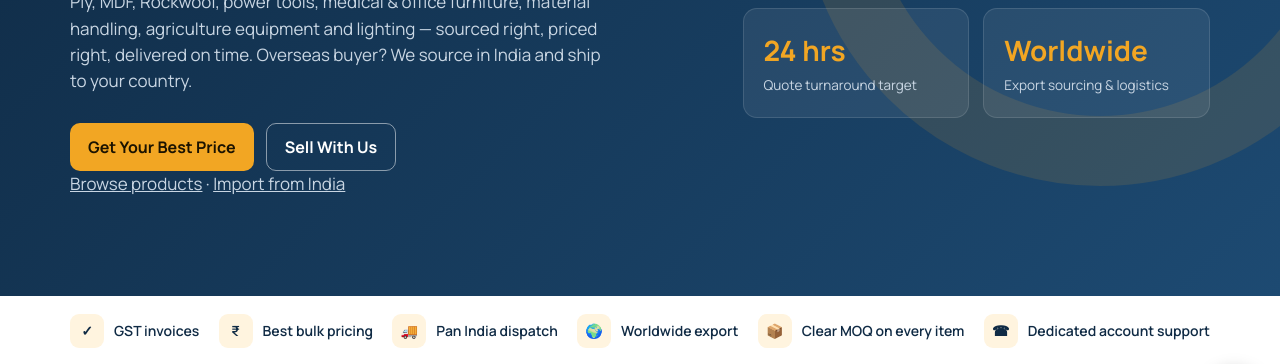
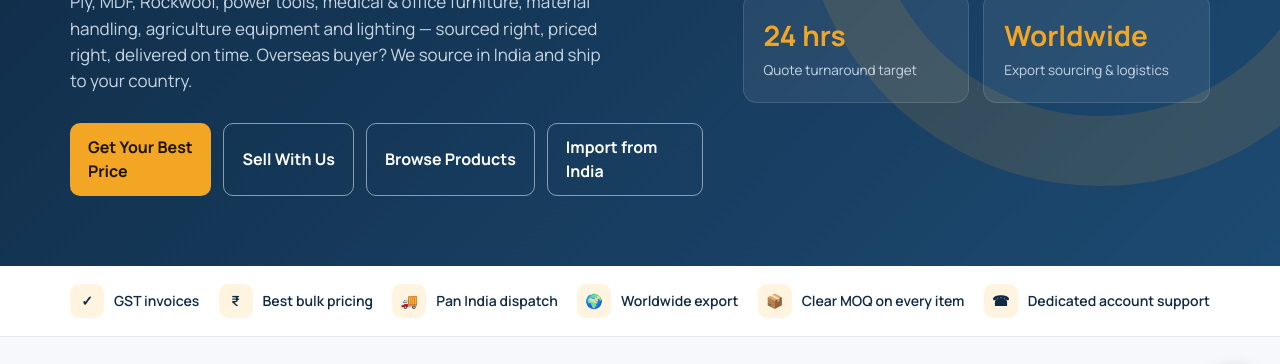
Before and after one commit to News120/avssetuglobal-website, a plain HTML site: page preview.html in a window 1280 px wide. Shown: the part 361-725 px from the top of the page. Drawn offline with Linux system fonts and the light colour scheme.

Commit message:
Preview: four hero buttons (quote, sell, products, import)
Co-Authored-By: Claude Opus 5.5 <noreply@anthropic.com>
Claude-Session: https://claude.ai/code/session_01NVJtoCDHz63nx3LasfBNSY

```diff
--- a/preview.html
+++ b/preview.html
@@ -190,7 +190,9 @@ footer a{text-decoration:none}
 footer a:hover{color:var(--amber)}
 .copy{border-top:1px solid rgba(255,255,255,.08);padding-top:18px;display:flex;justify-content:space-between;flex-wrap:wrap;gap:10px;font-size:13px}
 .wa{position:fixed;right:18px;bottom:18px;width:56px;height:56px;border-radius:50%;background:#25d366;display:grid;place-items:center;box-shadow:0 6px 18px rgba(0,0,0,.25);z-index:50}
-#sell{background:var(--bg)}\n.cta2{margin-top:22px !important;font-size:15px}\n.cta2 a{color:#fff;font-weight:600;text-decoration:underline;text-underline-offset:3px;opacity:.9}
+#sell{background:var(--bg)}
+.cta4{display:grid !important;grid-template-columns:repeat(4,auto);justify-content:start;gap:10px}
+@media(max-width:600px){.cta4{grid-template-columns:1fr 1fr;justify-content:stretch}.cta4 .btn{padding:12px 6px;font-size:14.5px;text-align:center}}
 #sell form{max-width:860px;margin:0 auto;border:1px solid var(--line)}
 .fsec{font-size:15px;color:var(--navy);margin:6px 0 12px;padding-bottom:6px;border-bottom:1px solid var(--line)}
 .chk{display:flex;gap:10px;align-items:flex-start;font-weight:500;font-size:13px;color:var(--ink);margin-top:6px}
@@ -248,11 +250,12 @@ footer a:hover{color:var(--amber)}
       <span class="eyebrow">B2B Material Supply &amp; Export Partner</span>
       <h1>One bridge for all your <span>project &amp; business</span> material needs</h1>
       <p>Ply, MDF, Rockwool, power tools, medical &amp; office furniture, material handling, agriculture equipment and lighting — sourced right, priced right, delivered on time. Overseas buyer? We source in India and ship to your country.</p>
-      <div class="cta">
+      <div class="cta cta4">
         <a class="btn btn-amber" href="#quote">Get Your Best Price</a>
         <a class="btn btn-ghost" href="#sell">Sell With Us</a>
+        <a class="btn btn-ghost" href="#catalogue">Browse Products</a>
+        <a class="btn btn-ghost" href="#export">Import from India</a>
       </div>
-      <p class="cta2"><a href="#catalogue">Browse products</a> · <a href="#export">Import from India</a></p>
     </div>
     <div class="stats">
       <div class="stat"><b>8</b><span>Product categories</span></div>
```
